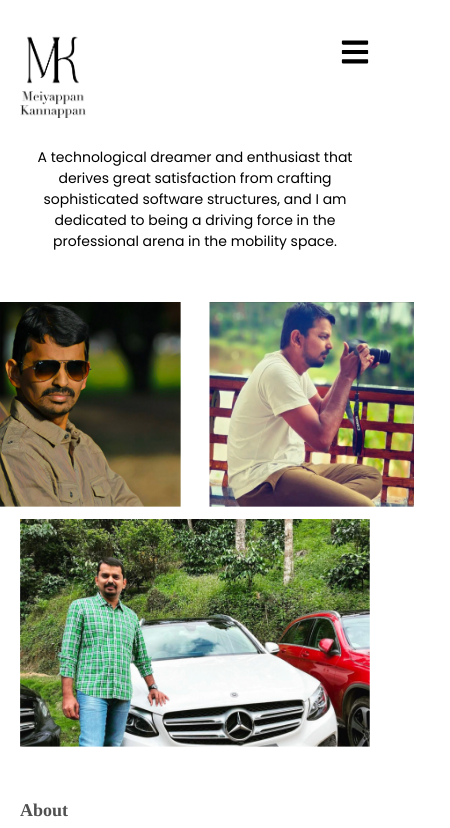
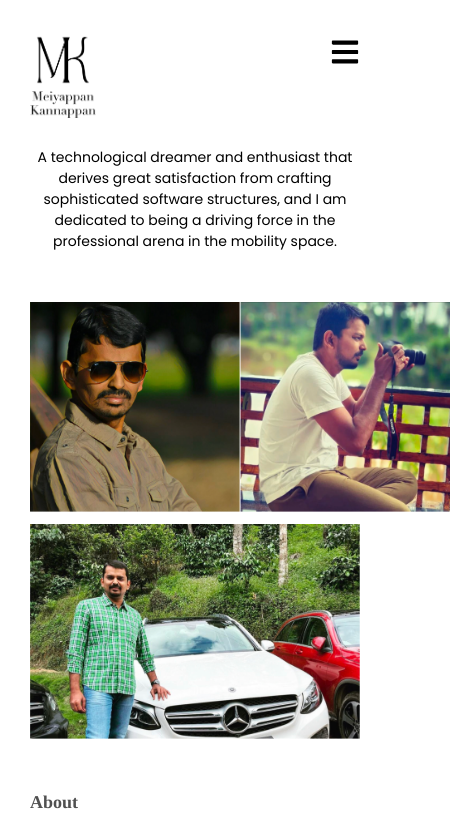
Before and after one commit to MeiyappanKannappa/meiyappan-portfolio, a React (Vite) app: page /about in a window 390 px wide. Shown: the top 828 px of the page, 450 px wide, since content can reach past the window. Built offline with nearby package versions, Linux system fonts and the light colour scheme.

Commit message:
mx and img fixes

```diff
--- a/src/App.jsx
+++ b/src/App.jsx
@@ -13,7 +13,7 @@ import Nav from "./components/Nav";
 
 export default function App() {
   return (
-    <main className="mt-[37px] md:mt-[80px] mx-[20px] md:mx-[192px]">
+    <main className="mt-[37px] md:mt-[80px] mx-[30px] md:mx-[192px]">
       <Nav />
       <Routes>
         <Route path="/" element={<Home />} />
--- a/src/Screens/About.jsx
+++ b/src/Screens/About.jsx
@@ -20,15 +20,15 @@ const About = () => {
             />
           ))}
         </div>
-        <div className=" mt-[50px] md:hidden ">
-          <div className="flex justify-center gap-7">
+        <div className="mt-[50px] md:hidden">
+          <div className="flex">
             <img
               src="/assets/images/about-2.png"
-              className="h-[205px] w-full object-contain "
+              className="h-[210px] flex-1 w-full object-contain "
             />
             <img
               src="/assets/images/about-1.png"
-              className="h-[205px] w-full object-contain"
+              className="h-[210px] flex-1 w-full object-contain"
             />
           </div>
           <div className="flex mt-3">
```
